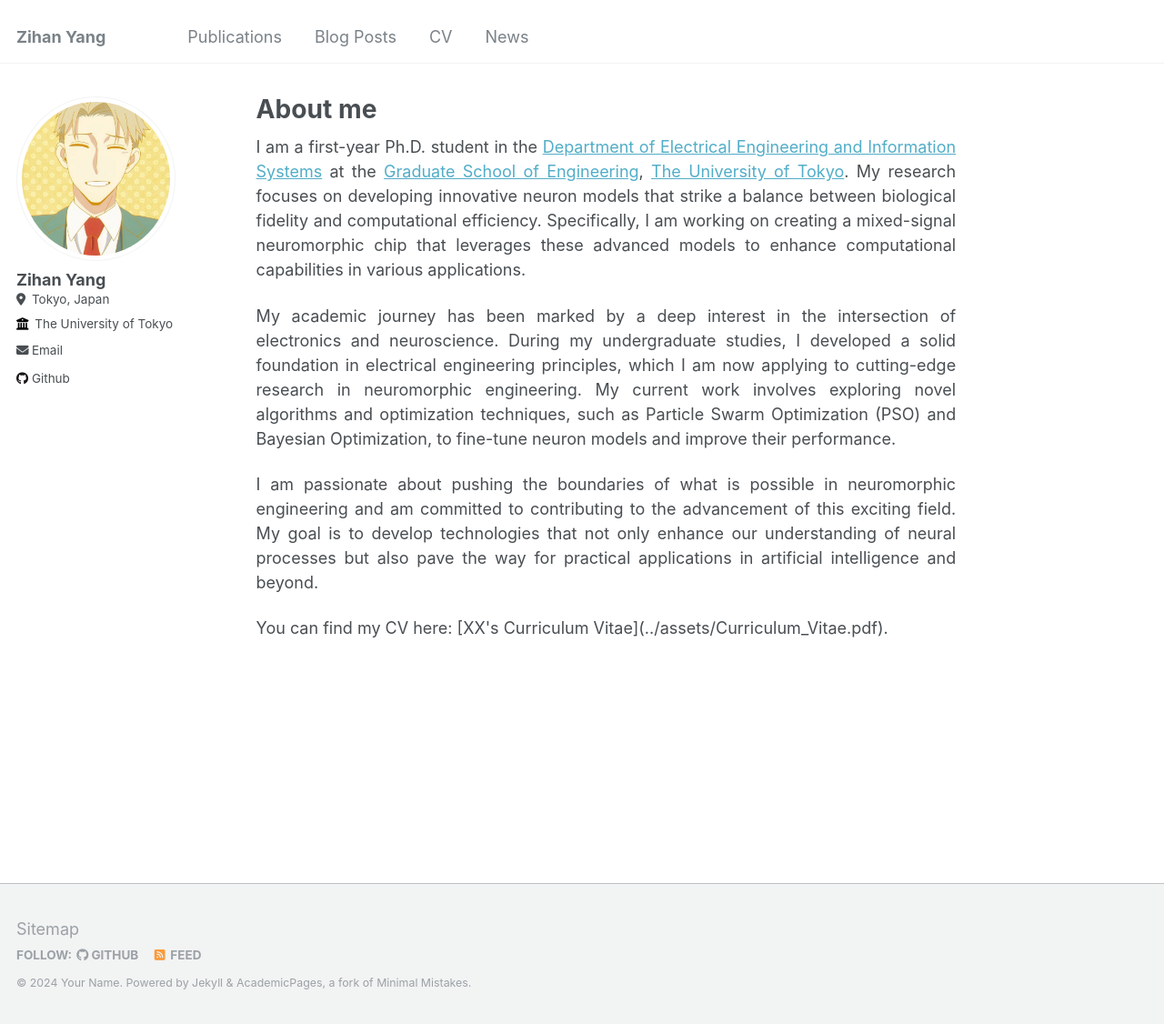
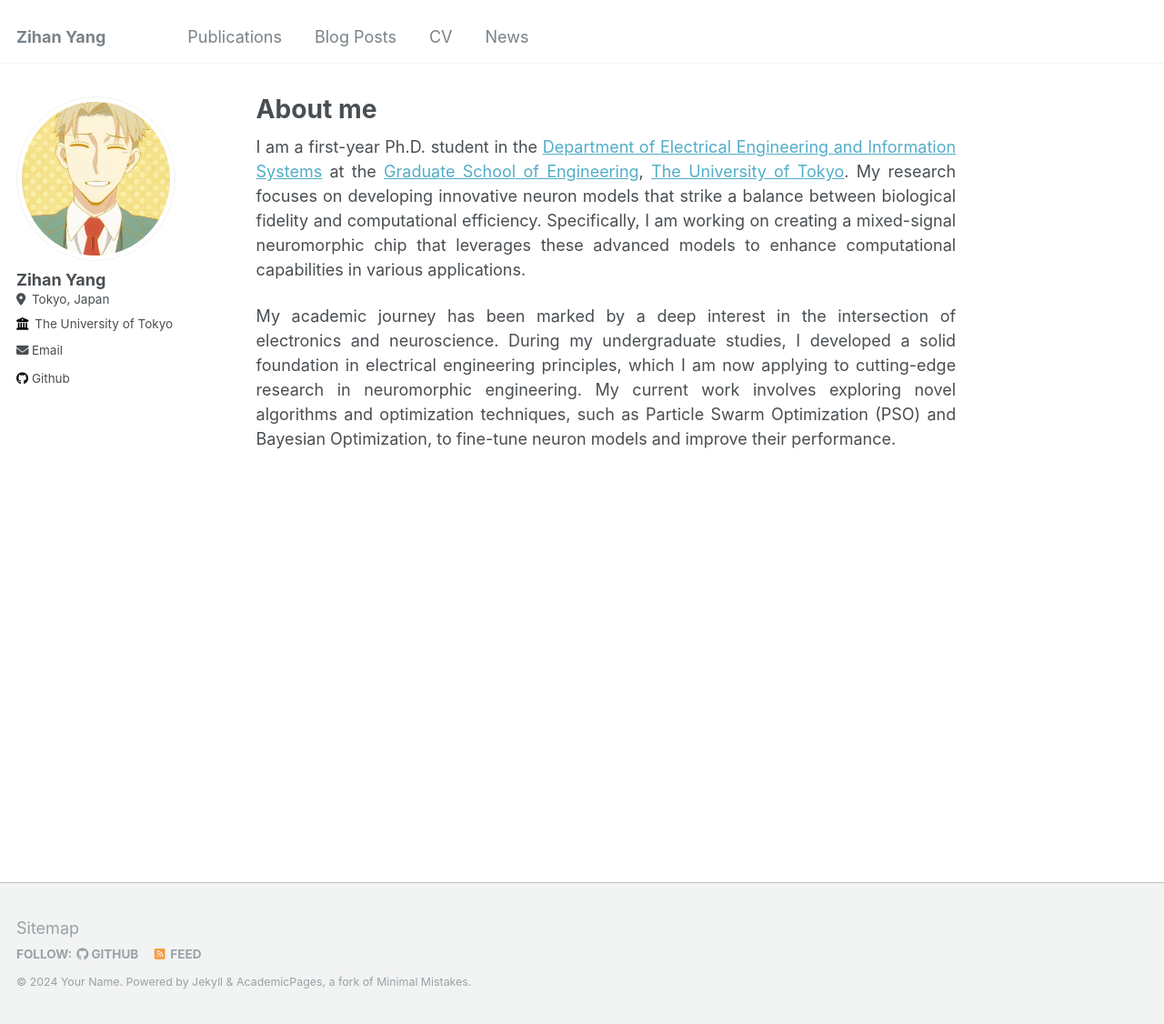
Before and after one commit to azukan/ZihanYang, a Jekyll site: the page built from _pages/about.md, in a window 1280 px wide and 1126 px high. Shown: the whole window at 91% size. Built offline with Jekyll 4.4.1, drawn with Linux system fonts in a browser that asks for light colours.

Commit message:
Update about.md

```diff
--- a/_pages/about.md
+++ b/_pages/about.md
@@ -13,9 +13,4 @@ redirect_from:
 
 <p>My academic journey has been marked by a deep interest in the intersection of electronics and neuroscience. During my undergraduate studies, I developed a solid foundation in electrical engineering principles, which I am now applying to cutting-edge research in neuromorphic engineering. My current work involves exploring novel algorithms and optimization techniques, such as Particle Swarm Optimization (PSO) and Bayesian Optimization, to fine-tune neuron models and improve their performance.</p>
 
-<p>I am passionate about pushing the boundaries of what is possible in neuromorphic engineering and am committed to contributing to the advancement of this exciting field. My goal is to develop technologies that not only enhance our understanding of neural processes but also pave the way for practical applications in artificial intelligence and beyond.</p>
-
-<p>You can find my CV here: [XX's Curriculum Vitae](../assets/Curriculum_Vitae.pdf).</p>
-
-
 </div>
```
